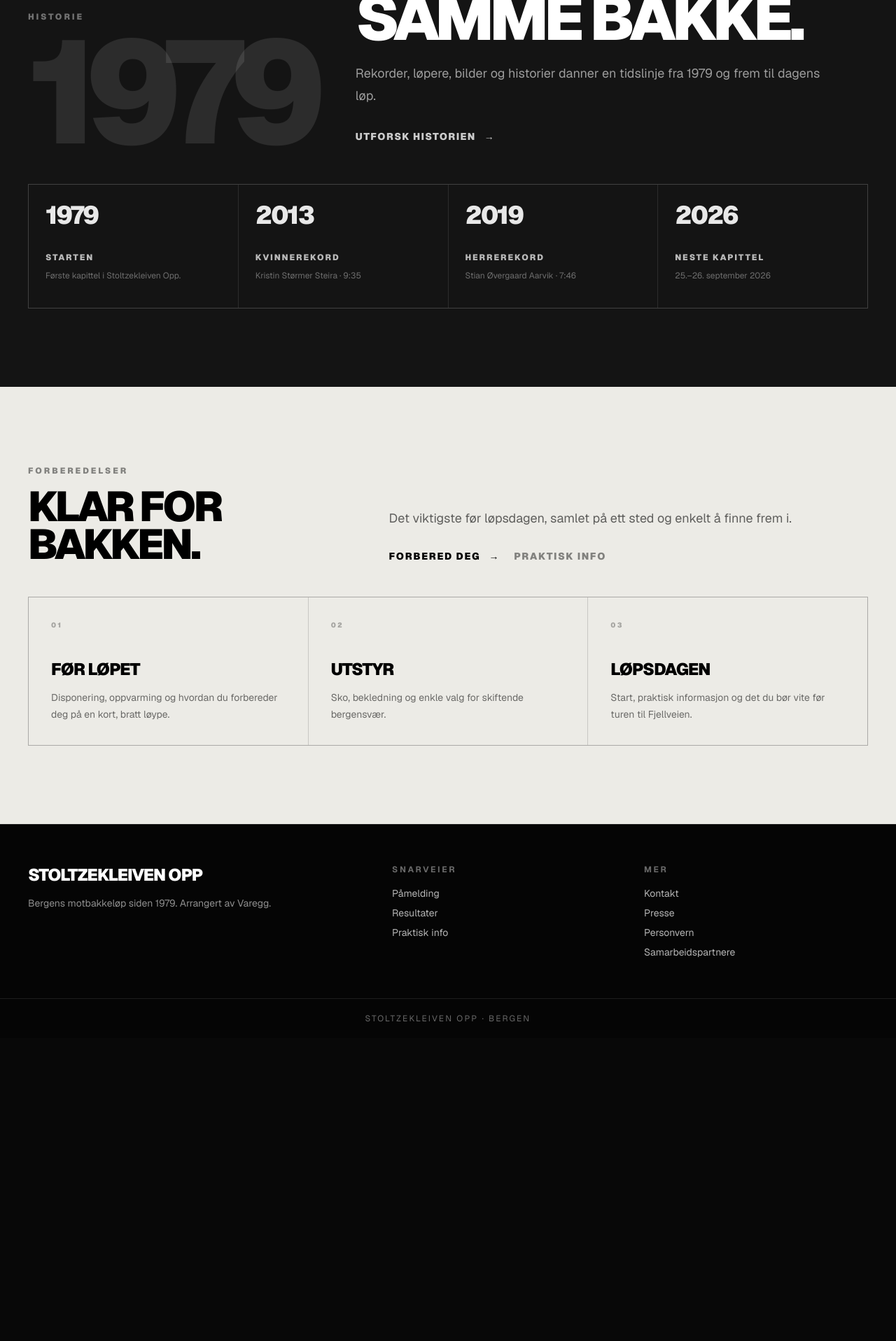
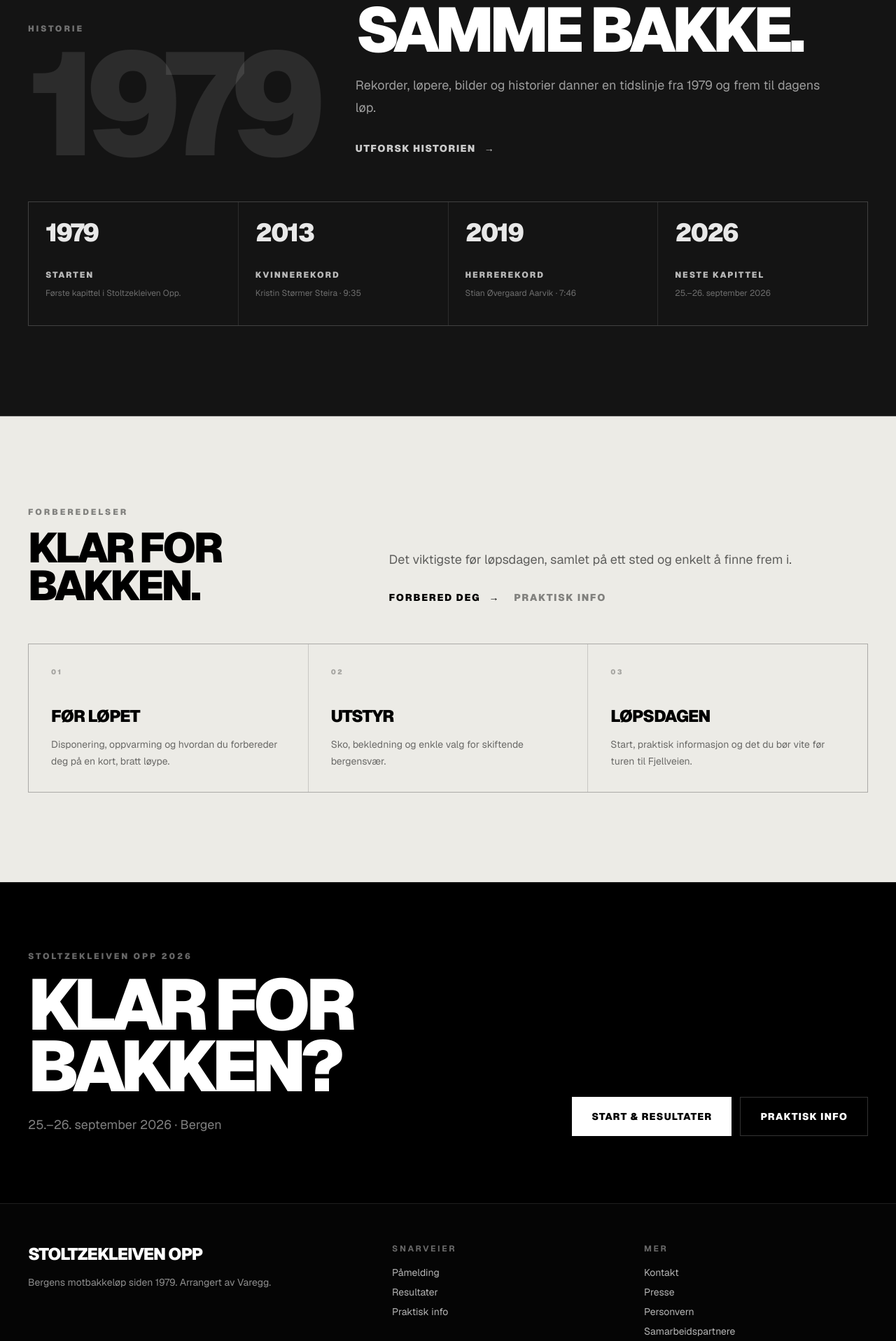
Before and after one commit to PMariusf/stoltzen, a Next.js app: page / in a window 1280 px wide. Shown: the part 4817-6734 px from the top of the page at 70% size. Before the commit the page ends 6301 px from the top, so only its background shows below. Built offline with nearby package versions, Linux system fonts and the light colour scheme.

Commit message:
Polish homepage ending and section rhythm

```diff
--- a/src/app/en/page.tsx
+++ b/src/app/en/page.tsx
@@ -2,12 +2,11 @@
 import GallerySection from "@/components/home/GallerySection";
 import Hero from "@/components/home/Hero";
 import HistorySection from "@/components/home/HistorySection";
-import NewsSection from "@/components/home/NewsSection";
-import PartnersSection from "@/components/home/PartnersSection";
 import ResultsSection from "@/components/home/ResultsSection";
 import RouteSection from "@/components/home/RouteSection";
 import StatsStrip from "@/components/home/StatsStrip";
 import TrainingSection from "@/components/home/TrainingSection";
+import FinalCta from "@/components/home/FinalCta";
 import WeekendSchedule from "@/components/home/WeekendSchedule";
 import { getEventPhase } from "@/lib/event-phase";
 
@@ -27,8 +26,7 @@
       <GallerySection locale="en" />
       <HistorySection locale="en" />
       <TrainingSection locale="en" />
-      <NewsSection locale="en" />
-      <PartnersSection locale="en" />
+      <FinalCta locale="en" />
     </main>
   );
 }
--- a/src/app/page.tsx
+++ b/src/app/page.tsx
@@ -6,6 +6,7 @@
 import RouteSection from "@/components/home/RouteSection";
 import StatsStrip from "@/components/home/StatsStrip";
 import TrainingSection from "@/components/home/TrainingSection";
+import FinalCta from "@/components/home/FinalCta";
 import WeekendSchedule from "@/components/home/WeekendSchedule";
 import { getEventPhase } from "@/lib/event-phase";
 
@@ -25,6 +26,7 @@
       <GallerySection locale="no" />
       <HistorySection locale="no" />
       <TrainingSection locale="no" />
+      <FinalCta locale="no" />
     </main>
   );
 }
--- /dev/null
+++ b/src/components/home/FinalCta.tsx
@@ -0,0 +1,40 @@
+import Link from "next/link";
+import { event } from "@/data/event";
+import type { Locale } from "@/lib/i18n";
+
+export default function FinalCta({ locale = "no" }: { locale?: Locale }) {
+  const en = locale === "en";
+
+  return (
+    <section className="border-t border-white/10 bg-black text-white">
+      <div className="mx-auto max-w-7xl px-6 py-20 md:px-10 lg:py-24">
+        <div className="grid gap-10 lg:grid-cols-[1fr_auto] lg:items-end">
+          <div>
+            <p className="section-kicker">Stoltzekleiven Opp 2026</p>
+            <h2 className="mt-4 max-w-4xl text-[clamp(3.4rem,8vw,7rem)] font-black uppercase leading-[0.86] tracking-[-0.07em]">
+              {en ? (<>Ready for<br />the climb?</>) : (<>Klar for<br />bakken?</>)}
+            </h2>
+            <p className="mt-6 max-w-2xl text-lg leading-8 text-white/50">
+              {en ? event.dateLabelEn : event.dateLabel} · Bergen
+            </p>
+          </div>
+
+          <div className="flex flex-wrap gap-3">
+            <Link
+              href={en ? "/en/results" : "/resultater"}
+              className="inline-flex min-h-14 items-center justify-center bg-white px-7 text-sm font-black uppercase tracking-[0.08em] text-black transition hover:bg-white/80"
+            >
+              {en ? "Start & results" : "Start & resultater"}
+            </Link>
+            <Link
+              href={en ? "/en/practical-info" : "/praktisk-info"}
+              className="inline-flex min-h-14 items-center justify-center border border-white/20 px-7 text-sm font-black uppercase tracking-[0.08em] text-white transition hover:border-white/60"
+            >
+              {en ? "Practical info" : "Praktisk info"}
+            </Link>
+          </div>
+        </div>
+      </div>
+    </section>
+  );
+}
--- a/src/components/home/HistorySection.tsx
+++ b/src/components/home/HistorySection.tsx
@@ -29,8 +29,8 @@
   ];
 
   return (
-    <section className="overflow-hidden bg-[#141414] text-white">
-      <div className="mx-auto max-w-7xl px-6 py-20 md:px-10 lg:py-28">
+    <section className="overflow-hidden border-y border-white/10 bg-[#141414] text-white">
+      <div className="mx-auto max-w-7xl px-6 py-24 md:px-10 lg:py-32">
         <div className="grid gap-14 lg:grid-cols-[0.72fr_1.28fr] lg:items-end">
           <div>
             <p className="section-kicker">{en ? "History" : "Historie"}</p>
@@ -58,7 +58,7 @@
           </div>
         </div>
 
-        <div className="mt-14 grid gap-px overflow-hidden border border-white/10 bg-white/10 sm:grid-cols-2 lg:grid-cols-4">
+        <div className="mt-16 grid gap-px overflow-hidden border border-white/10 bg-white/10 sm:grid-cols-2 lg:grid-cols-4">
           {milestones.map((item) => (
             <article key={item.year} className="min-h-44 bg-[#141414] p-6">
               <p className="text-4xl font-black tracking-[-0.06em] text-white/90">{item.year}</p>
--- a/src/components/home/TrainingSection.tsx
+++ b/src/components/home/TrainingSection.tsx
@@ -17,8 +17,8 @@
       ];
 
   return (
-    <section className="bg-[#ecebe6] text-black">
-      <div className="mx-auto max-w-7xl px-6 py-20 md:px-10 lg:py-28">
+    <section className="border-t border-black/10 bg-[#ecebe6] text-black">
+      <div className="mx-auto max-w-7xl px-6 py-24 md:px-10 lg:py-32">
         <div className="grid gap-10 lg:grid-cols-[0.82fr_1.18fr] lg:items-end">
           <div>
             <p className="text-xs font-black uppercase tracking-[0.24em] text-black/45">
@@ -56,7 +56,7 @@
           </div>
         </div>
 
-        <div className="mt-12 grid gap-px overflow-hidden border border-black/15 bg-black/15 md:grid-cols-3">
+        <div className="mt-14 grid gap-px overflow-hidden border border-black/15 bg-black/15 md:grid-cols-3">
           {cards.map(([number, title, text]) => (
             <article key={number} className="bg-[#ecebe6] p-7 md:p-8">
               <p className="text-[10px] font-black uppercase tracking-[0.22em] text-black/30">{number}</p>
```
